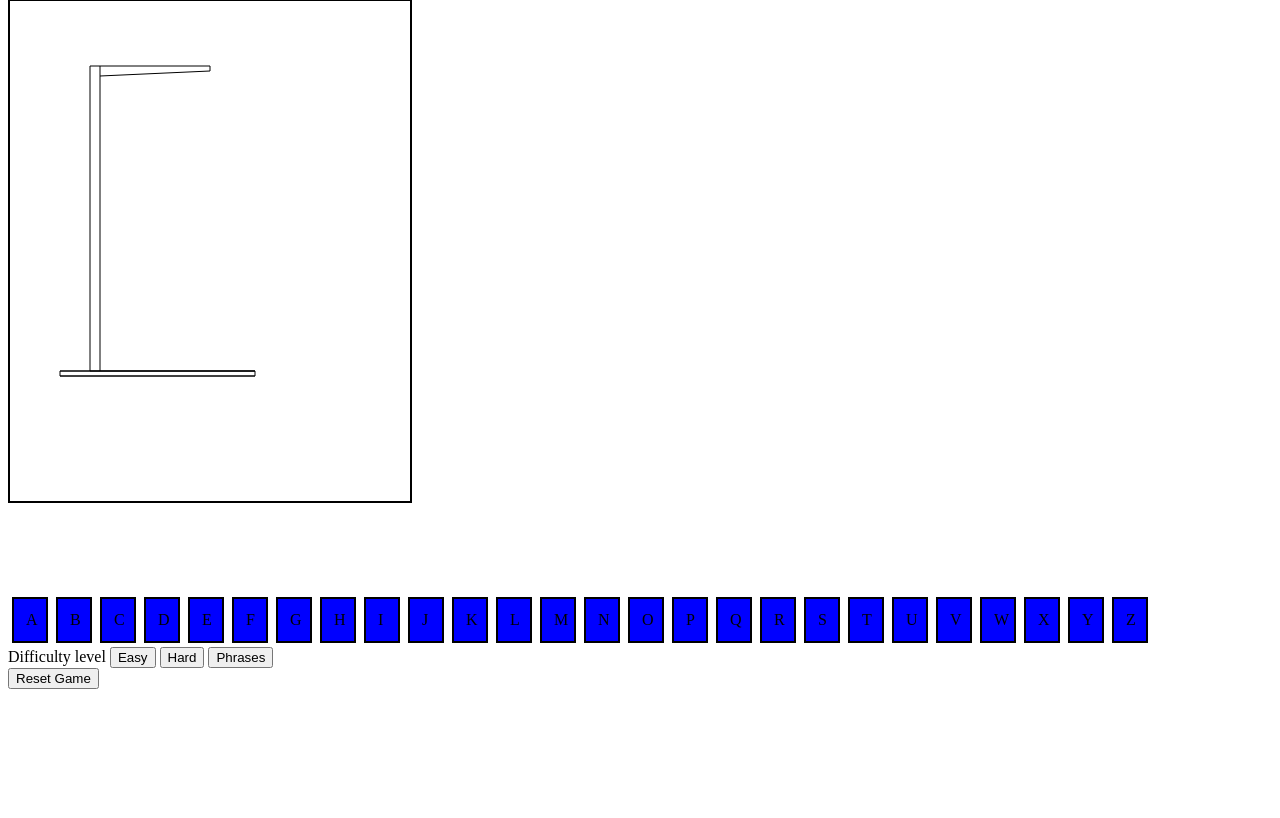
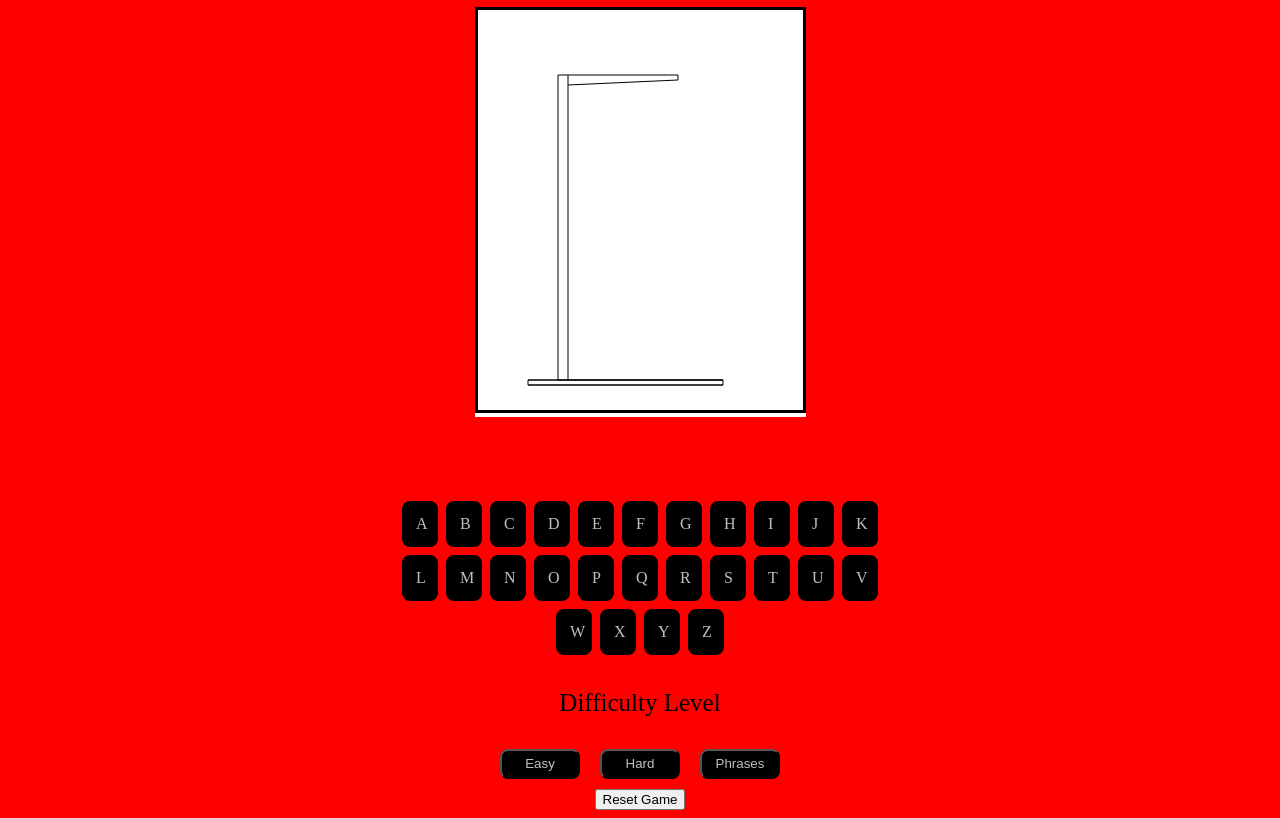
Before and after one commit to Amholmes49/JavaScript-project1, a plain HTML site: page index.html in a window 1280 px wide. Shown: the part 81-899 px from the top of the page. Before the commit the page ends 800 px from the top, so only its background shows below. Drawn offline with Linux system fonts and the light colour scheme.

Commit message:
CSS updated

```diff
--- a/css/style.css
+++ b/css/style.css
@@ -1,8 +1,20 @@
+body{
+    display: flex;
+    justify-content: center;
+    flex-direction: column;
+    align-items: center;
+    background-color: red;
+
+}
 .letter-container {
     display: flex;
     flex-direction: row;
     flex-wrap: wrap;
-    justify-content: flex-start;
+    justify-content: center;
+    margin: 10px;
+    padding: 20px;
+    width: 500px;
+
 
 }
 .underlineletters-container {
@@ -12,15 +24,56 @@
 
 
 }
+.canvasOverlay {
+    background-color: white;
+}
 .underline {
     display: inline-block;
     list-style: none;
     width: 20px;
     margin: 0 5px;
     border-bottom: 1px solid black;
-    text-align: center;
-    color:white;
+    /* text-align: center; */
+    color:red;
 }
-
+.level {
+    background-color: black;
+    color: silver;
+    margin: 10px;
+    /* display: flex;
+    flex-direction: row; */
+}
+.difficultyContainer {
+    display: grid;
+    grid-template-rows: 50px 50px;
+    grid-template-columns: 100px 100px 100px;
+    /* border: 2px solid black; */
+    /* justify-items: center; */
+    /* text-align: center; */
+    /* grid-row: 1;
+    grid-column: 2; */
+    /* margin: 20px */
+    /* flex-direction: column; */
+}
+.difficulty {
+    grid-row: 1;
+    grid-column: 1 / span 3;
+    justify-self: center;
+    font-size: 25px;
 
 }
+.easybutton {
+    grid-row: 2;
+    grid-column: 1;
+    border-radius: 8px;
+}
+.hardbutton {
+    grid-row: 2;
+    grid-column: 2;
+    border-radius: 8px;
+}
+.phrasesbutton {
+    grid-row: 2;
+    grid-column: 3;
+    border-radius: 8px;
+}
--- a/index.html
+++ b/index.html
@@ -9,19 +9,18 @@
 <body>
     <h1>LETS PLAY HANGMAN!!!</h1>
     <div class="canvasOverlay">
-        <canvas id='hangmanCanvas' width='400' height='500' style="border: 2px
+        <canvas id='hangmanCanvas' width='325' height='400' style="border: 3px
         solid black;"></canvas>
     </div>
+    <br>
     <div class="gameStatus"></div>
-    <br>
-    <br>
+
         <div class="underlineletters-container">
             <ul id="underlinelist">
 
             </ul>
 
         </div>
-        <br>
         <div class="letter-container">
             <div class="letter A">A</div>
             <div class="letter B">B</div>
@@ -51,11 +50,13 @@
             <div class="letter Z">Z</div>
 
     </div>
-    <div class="difficulty">Difficulty level
+    <div class="difficultyContainer">
+        <div class="difficulty">Difficulty Level</div>
         <button class="level easybutton">Easy</button>
         <button class="level hardbutton">Hard</button>
         <button class="level phrasesbutton">Phrases</button>
     </div>
+
     <button id="reset">Reset Game</button>
     <script src="./script.js"></script>
 </body>
--- a/script.js
+++ b/script.js
@@ -6,10 +6,10 @@ const hardButton = document.querySelector(".hardbutton")
 const phrasesButton = document.querySelector(".phrasesbutton")
 const underlineContainer = document.querySelector(".underlineletters-container")
 const letterContainer = document.querySelectorAll(".letter-container div")
-console.log(underlineContainer)
+const lettersList = document.querySelector(".letter")
+const ctx = hangmanCanvas.getContext('2d')
 function drawBoard() {
     if (hangmanCanvas.getContext) {
-        var ctx = hangmanCanvas.getContext('2d');
         ctx.beginPath();
         ctx.moveTo(75, 50);
         ctx.lineTo(100, 75);
@@ -48,6 +48,18 @@ function drawBoard() {
 
         ctx.stroke();
     }
+
+}
+function createLetters() {
+letterContainer.forEach(letterStyle => {
+    letterStyle.style.backgroundColor ='black'
+    letterStyle.style.border = '2px solid black'
+    letterStyle.style.padding = '12px'
+    letterStyle.style.width = '8px'
+    letterStyle.style.margin = '4px'
+    letterStyle.style.color = 'silver'
+    letterStyle.style.borderRadius = '8px'
+})
 }
 function Head(){
         if (hangmanCanvas.getContext) {
@@ -62,6 +74,7 @@ function Head(){
         ctx.arc(215, 140, 3, 0, Math.PI * 2, true);  // Right eye
         ctx.stroke();
     }
+
 }
 function rightArm() {
     if (hangmanCanvas.getContext) {
@@ -121,18 +134,11 @@ function rope() {
 
 
 
+drawBoard()
+createLetters()
 
-drawBoard()
-// canvasHead()
-// rightArm()
+//function createLetters()
 
-letterContainer.forEach(letterStyle => {
-    letterStyle.style.backgroundColor ='blue'
-    letterStyle.style.border = '2px solid black'
-    letterStyle.style.padding = '12px'
-    letterStyle.style.width = '8px'
-    letterStyle.style.margin = '4px'
-})
 const hardWordList = ['triangle', 'observation', 'circumstance', 'sensitive', 'laundry', 'wording', 'fabricate', 'charter', 'sentiment', 'exclusive', 'parachute', 'mixture','restaurant','violation','straighten','temporary','horoscope','transform','president','destruction']
 const easyWordList = ['route','cower','final','ditch','trunk','orbit','yearn','self','swop','doubt','lake','feign','pest','aware','bet','blade','cabin','lease','wagon','work','swim']
 const phraseList = ['Quick and Dirty','In a Pickle',"Man of Few Words","A Chip on Your Shoulder",'I Smell a Rat',"Tough It Out",'Ugly Duckling',"Fool's Gold"]
@@ -147,38 +153,44 @@ let incorrectLetter = 0;
 let incorrectGuess = 0;
 let guess = false
 let blankSpecialChar = 0
-//let specialChar = 0
-const ul1 = document.querySelector("#ul1")
-const underlinedText = document.querySelector('#underlinelist')
+
+const underlinedText = document.getElementById('underlinelist')
 const gameStatus = document.querySelector('.gameStatus')
-
+let ulItems = underlinedText.getElementsByTagName('li')
+console.log(ulItems)
 // let blankSpaces = ""
 easyButton.addEventListener('click',easyWord)
+
 function easyWord() {
+    resetBoard()
+    // console.log(ulItems)
+    // console.log(incorrectGuess)
+    // console.log(correctLetters)
     let randomEasyWord = easyWordList[Math.floor(Math.random() * easyWordList.length)]
     wordSelected = randomEasyWord.split("");
+    //console.log(ulItems)
+    //underlinedText.removeChild(underlinedText.childNodes[0])
 
         for (i = 0; i < wordSelected.length; i++) {
-            console.log(wordSelected.length)
+            //console.log(wordSelected.length)
             letter = document.createElement('li')
             letter.setAttribute('class', 'underline')
             letter.innerHTML = wordSelected[i].toUpperCase()
             underlinedText.appendChild(letter)
 
-            //console.log(underlinedText)
-            //underlinedTextList = document.querySelector('.underlineletters-container .underline li')
+
 
       }
-      //console.log(underlinedTextList.innerHTML)
-      //wordSelected = randomEasyWord
-      //document.getElementById("underline").innerHTML = blankSpaces;
+
+    activateLetters()
+
+      console.log(wordSelected)
 
 
 
-    console.log(randomEasyWord)
-    //console.log(wordSelected)
 }
 hardButton.addEventListener('click', () => {
+    resetBoard()
     //console.log('Hard Button')
     let randomHardWord = hardWordList[Math.floor(Math.random() * hardWordList.length)]
     wordSelected = randomHardWord.split("");
@@ -188,15 +200,13 @@ hardButton.addEventListener('click', () => {
         letter.setAttribute('class', 'underline')
         letter.innerHTML = wordSelected[i].toUpperCase()
         underlinedText.appendChild(letter)
-        //console.log(underlinedText)
-        //underlinedTextList = document.querySelector('.underlineletters-container .underline li')
-
-  }
-    console.log(randomHardWord)
+    }
+    activateLetters()
 
     console.log(wordSelected)
 })
 phrasesButton.addEventListener('click', () => {
+    resetBoard()
     //console.log('Phrase Button')
      let randomPhrase = phraseList[Math.floor(Math.random() * phraseList.length)]
      wordSelected = randomPhrase.split("");
@@ -213,23 +223,18 @@ phrasesButton.addEventListener('click', () => {
             blankSpecialChar++
             letter.style.color = 'black'
         }
-
-        //console.log(underlinedText)
-        //underlinedTextList = document.querySelector('.underlineletters-container .underline li')
+        activateLetters()
 
   }
-    console.log(letter[i])
-    console.log(randomPhrase)
-     console.log(blankSpecialChar)
-     console.log(wordSelected)
+   console.log(wordSelected)
+
 })
+function activateLetters(){
 letterContainer.forEach(letter => {
      letter.addEventListener('click', checkForLetter)
+})
+}
 
-//let randomEasyWord = easyWordList[Math.floor(Math.random() * easyWordList.////length)]
-
-
-});
 function checkGameStatus(){
     if (correctLetters === wordSelected.length - blankSpecialChar){
         gameStatus.innerText = 'You Win'
@@ -251,9 +256,9 @@ function checkForLetter() {
     listItems = underLineList.getElementsByTagName('li')
     //console.log(listItems.length)
     letterContainer.forEach(letterSelected => {
-        this.style.backgroundColor = 'white'
+        this.style.backgroundColor = 'red'
         this.style.border = ""
-        this.style.color = 'white'
+        this.style.color = 'red'
     })
 
         for (j = 0; j < listItems.length; j++) {
@@ -266,15 +271,20 @@ function checkForLetter() {
                 guess = true
 
            }
-           //console.log(correctLetters)
-           //console.log(guess)
 
-        //console.log(incorrectLetter)
     }
     if (guess !== true) {
         incorrectGuess++
     }
     guess = false
+    drawHangman()
+    checkGameStatus()
+}
+function drawHangman() {
+
+    if (incorrectGuess === 0){
+        drawBoard()
+    }
     if (incorrectGuess === 1){
         rope()
     }
@@ -297,12 +307,31 @@ function checkForLetter() {
         leftLeg()
     }
     console.log(incorrectGuess)
-    checkGameStatus()
+
 }
+const resetButton = document.querySelector("#reset")
+resetButton.addEventListener('click', restartGame)
 
-const resetButton = document.querySelector("#reset")
-resetButton.addEventListener('click', resetBoard)
+function restartGame() {
+   resetBoard()
+   gameStatus.innerText = 'Select A Difficulty Level'
+}
+function resetBoard() {
+    while (ulItems.length > 0) {
+        ulItems[0].remove()
+      }
+    ctx.clearRect(0,0,400,500)
+    correctLetters = 0
+    incorrectGuess = 0
+    blankSpecialChar = 0
+    gameStatus.innerText = 'Pick a Letter'
+    letterContainer.forEach(remove => {
+        remove.removeEventListener('click', checkForLetter)
+    })
+    createLetters()
+    drawBoard()
+    console.log(correctLetters)
+    console.log(incorrectGuess)
 
-function resetBoard() {
-    location.reload()
+    //location.reload()
 }
```
